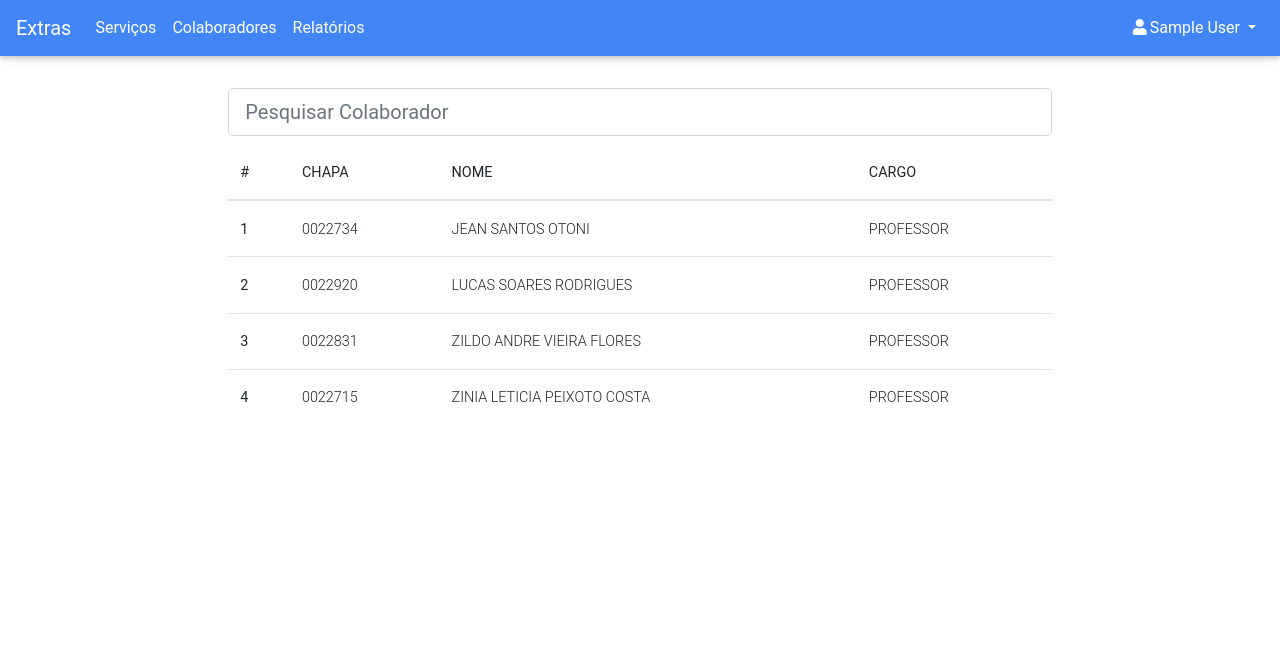
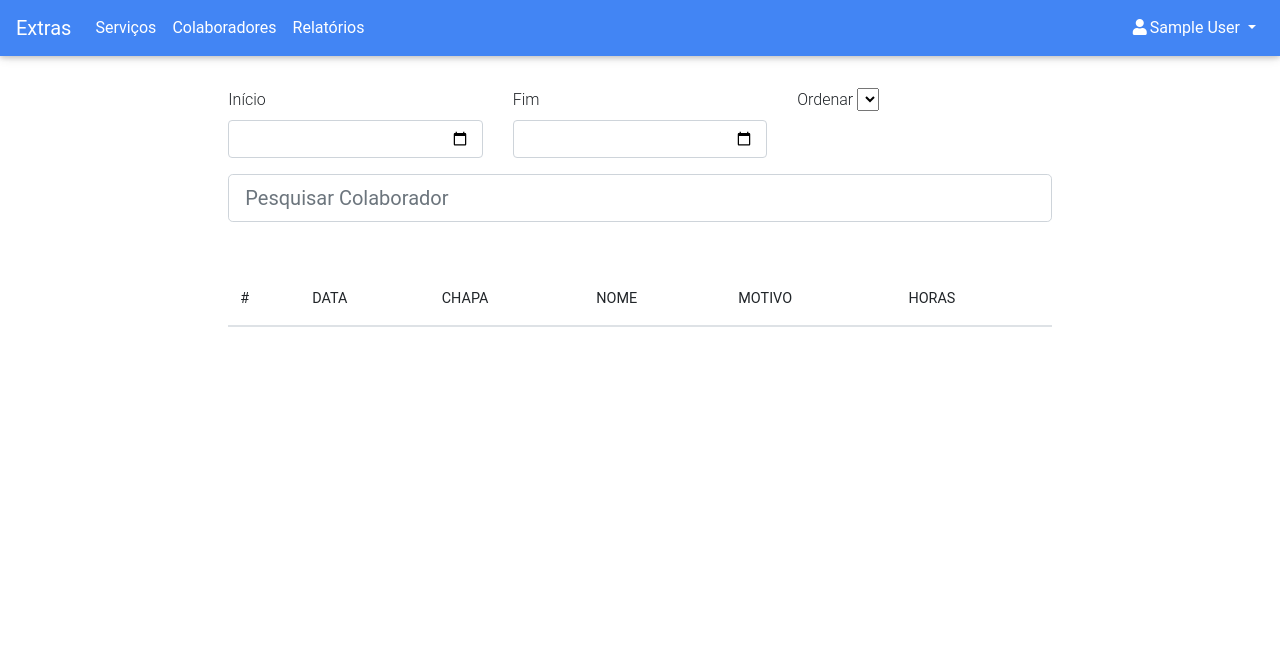
Before and after one commit to csadetec/extras, a CodeIgniter app: page /database/relatorios in a window 1280 px wide. Shown: the top 665 px of the page. Run offline with CodeIgniter, Linux system fonts and the light colour scheme; the visitor is signed in with stand-in values (Sample User, id 1); data comes from the database, SQL or seed files in the repository; lists and menus that the app fills with data are empty; some libraries are stand-ins or nearby versions.

Commit message:
filtro para fazer relatorio

```diff
--- a/application/controllers/Relatorios.php
+++ b/application/controllers/Relatorios.php
@@ -28,6 +28,14 @@
 		echo json_encode($data);
 	}
 
+
+	public function filter($inicio = '2019-01-01', $fim = '2100-01-01', $order = null)
+	{
+
+		$colaboradores = $this->relatorios_model->filter($inicio, $fim, $order);
+		$data['colaboradores'] = $colaboradores;
+		echo json_encode($data);
+	}
 }
 
 /* End of file Relatorios.php */
--- a/application/models/Relatorios_model.php
+++ b/application/models/Relatorios_model.php
@@ -14,6 +14,24 @@
 		$this->db->join('colaboradores as c', 'sc.chapa = c.chapa');
 		$this->db->join('motivos as m', 'm.id_motivo = sc.id_motivo');
 		$this->db->order_by('c.nome_colaborador', 'asc');
+		return $this->db->get()->result();
+	}
+
+	public function filter($inicio, $fim, $order)
+	{
+
+		$this->db->select('sc.chapa, c.nome_colaborador, sc.horas_inicio, sc.horas_fim, '
+			.'sc.id_motivo, sc.diferenca, sc.id_servico, date_format(sc.data, "%d/%m/%Y") as data, '
+			.'m.nome_motivo'
+		);
+		$this->db->from('servicos_colaboradores as sc');
+		$this->db->join('colaboradores as c', 'sc.chapa = c.chapa');
+		$this->db->join('motivos as m', 'm.id_motivo = sc.id_motivo');
+
+		$this->db->from('servicos_colaboradores');
+		$this->db->where('sc.data between "'.$inicio.'" and "'.$fim.'"');
+		$this->db->order_by('c.nome_colaborador', 'asc');
+
 		return $this->db->get()->result();
 	}
 
--- a/application/models/Servicos_colaboradores_model.php
+++ b/application/models/Servicos_colaboradores_model.php
@@ -86,6 +86,12 @@
 		return $this->db->delete('servicos_colaboradores');
 	}
 
+	public function delete_by_id_servico($id_servico)
+	{
+		$this->db->where('id_servico', $id_servico);
+		return $this->db->delete('servicos_colaboradores');
+
+	}
 
 
 }
--- a/application/views/index.php
+++ b/application/views/index.php
@@ -11,7 +11,7 @@
   <link href="https://cdnjs.cloudflare.com/ajax/libs/twitter-bootstrap/4.3.1/css/bootstrap.min.css" rel="stylesheet">
   <!-- Material Design Bootstrap -->
   <link href="https://cdnjs.cloudflare.com/ajax/libs/mdbootstrap/4.8.2/css/mdb.min.css" rel="stylesheet">
-  <link  href="<?php echo base_url('assets/css/style.css?20191014') ?>" rel="stylesheet">
+  <link  href="<?php echo base_url('assets/css/style.css?20191014a') ?>" rel="stylesheet">
   <title><?php echo isset($title) ?$title:'Serviços Extras' ?></title>
 </head>
 <body>
@@ -54,8 +54,8 @@
   <script src="<?php echo base_url('assets/js/script.js?1715')?>"></script>
   <script src="<?php echo base_url('assets/js/usuarios.js?1110a') ?>"></script>
   <script src="<?php echo base_url('assets/js/colaboradores.js?20191004a') ?>"></script>
-  <script src="<?php echo base_url('assets/js/servicos_colaboradores.js?1210') ?>"></script>
-  <script src="<?php echo base_url('assets/js/servicos.js?20191014a') ?>"></script>
+  <script src="<?php echo base_url('assets/js/servicos_colaboradores.js?20191014') ?>"></script>
+  <script src="<?php echo base_url('assets/js/servicos.js?20191014ab') ?>"></script>
   <script src="<?php echo base_url('assets/js/relatorios.js?1110') ?>"></script>
   <script src="<?php echo base_url('assets/js/modals.js') ?>"></script>
   <script src="<?php echo base_url('assets/js/horas.js?20') ?>"></script>
--- a/application/views/relatorios/relatorios_listar.php
+++ b/application/views/relatorios/relatorios_listar.php
@@ -1,29 +1,48 @@
-<div class="row justify-content-center pt-list" >
+<div class="row justify-content-center pt-list mb-3">
     <div class="col-md-8">
-      <input class="form-control form-control-lg mb-2" type="search" placeholder="Pesquisar Colaborador" aria-label="Pesquisar Colaborador" id="myInput" data-list="list-group">
+        <div class="row">
+            <div class="col-md-4">
+                <label for="inicio">Início</label>
+                <input type="date" class="form-control">
+            </div>
+            <div class="col-md-4">
+                <label for="inicio">Fim</label>
+                <input type="date" class="form-control">
+            </div>
+            <div class="col-md-4">
+                <label for="inicio">Ordenar</label>
+                <select name="" id="ordenar">
+                    <option value=""></option>
+                </select>
+            </div>
+        </div>
+    </div>
+</div>
+
+<div class="row justify-content-center mb-5">
+
+    <div class="col-md-8">
+      <input class="form-control form-control-lg" type="search" placeholder="Pesquisar Colaborador" aria-label="Pesquisar Colaborador" id="myInput" data-list="list-group">
     </div>
 </div>
 
 <div class="row justify-content-center">
+
     <div class="col-md-8">
         <table class="table">
             <thead>
                 <tr>
                     <th scope="col">#</th>
+                    <th scope="col">DATA</th>
                     <th scope="col">CHAPA</th>
                     <th scope="col">NOME</th>
-                    <th scope="col">CARGO</th>
+                    <th scope="col">MOTIVO</th>
+                    <th scope="col">HORAS</th>
+
                 </tr>
             </thead>
             <tbody id="lista_relatorios" class="cursor-pointer">
-                <?php foreach($colaboradores as $key=>$r): ?>
-                <tr>
-                    <th scope="row"><?php echo ++$key ?></th>
-                    <td><?php echo $r->chapa ?></td>
-                    <td><?php echo $r->nome_colaborador ?></td>
-                    <td><?php echo $r->cargo ?></td>
-                </tr>
-                <?php endforeach; ?>
+
             </tbody>
         </table>
     </div>
--- a/application/views/servicos/alert_danger.php
+++ b/application/views/servicos/alert_danger.php
@@ -1,7 +1,7 @@
 <!-- Central Modal Medium Danger -->
 <div class="modal fade" id="centralModalDanger" tabindex="-1" role="dialog" aria-labelledby="myModalLabel"
   aria-hidden="true">
-  <div class="modal-dialog modal-notify modal-danger" role="document">
+  <div class="modal-dialog modal-notify modal-danger mt-10" role="document">
     <!--Content-->
     <div class="modal-content">
       <!--Header-->
@@ -26,6 +26,7 @@
       <!--Footer-->
       <div class="modal-footer justify-content-center">
         <button  class="btn btn-danger" id="btn_excluir_sc_confirma">Excluir</a>
+        <button  class="btn btn-danger" id="btn_excluir_servico_confirma">Excluir Serviço</a>
         <button type="button" class="btn btn-outline-danger waves-effect" data-dismiss="modal">Cancelar</button>
       </div>
     </div>
--- a/application/views/servicos/servicos_form.php
+++ b/application/views/servicos/servicos_form.php
@@ -3,7 +3,8 @@
     <h3 class="modal-title"><?php echo $title ?></h3>
   </div>
   <div class="col-md-6 ">
-    <a href="<?php echo base_url('servicos/cadastrar') ?>" class="btn btn-primary float-right">CADASTRAR OUTRO SERVIÇO</a>
+    <button id="btn_excluir_servico" class="btn btn-danger float-right">Excluir Serviço</button>
+    <a href="<?php echo base_url('servicos/cadastrar') ?>" class="btn btn-primary float-right">Cadastrar outro Serviço</a>
   </div>
 </div>
 <div class="row" id="alert_servico"></div>
--- a/application/views/servicos/servicos_listar.php
+++ b/application/views/servicos/servicos_listar.php
@@ -13,7 +13,7 @@
     <table class="table">
       <thead>
         <tr>
-          <th scope="col">N°</th>
+          <th scope="col">#</th>
           <th scope="col">DATA</th>
           <th scope="col">INÍCIO</th>
           <th scope="col">FIM</th>
@@ -24,7 +24,7 @@
 
         <?php foreach($servicos as $r): ?>
         <tr>
-          <th scope="row"><?php echo $r->id_servico ?></th>
+          <th scope="row"><?php echo 's'.$r->id_servico ?></th>
           <td class="d-none"><?php echo $r->id_servico ?></td>
           <td><?php echo $r->data ?></td>
           <td><?php echo $r->horas_inicio ?></td>
--- a/application/views/servicos/servicos_opcoes.php
+++ b/application/views/servicos/servicos_opcoes.php
@@ -1,6 +1,6 @@
 <div class="modal fade" id="servicos_opcoes" tabindex="-1" role="dialog" aria-labelledby="exampleModalLabel"
   aria-hidden="true">
-  <div class="modal-dialog modal-center" role="document">
+  <div class="modal-dialog mt-15" role="document">
     <div class="modal-content">
       <div class="modal-header">
         <h5 class="modal-title" id="">Serviço</h5>
--- a/assets/css/style.css
+++ b/assets/css/style.css
@@ -4,10 +4,13 @@
     font-weight: 400;
 }
 
-.modal-center{
+.mt-15{
     margin-top:15%;
+
 }
-
+.mt-10{
+    margin-top:10%;
+}
 .navbar-brand{
     font-weight: 400;
 }
--- a/assets/js/servicos.js
+++ b/assets/js/servicos.js
@@ -138,6 +138,40 @@
         })
     })
 
+
+    $('#btn_excluir_servico').click(function(){
+        logged()
+		var id_servico = $('#id_servico').val()
+        var text = `<div><strong>Deseja Excluir o Serviço N° ${id_servico}</strong></div>`
+
+		$('#alert_conteudo_danger').empty()
+		$('#alert_conteudo_danger').prepend(text)
+		$('#btn_excluir_sc_confirma').addClass('d-none')
+		$('#btn_excluir_servico_confirma').removeClass('d-none')
+		$('#centralModalDanger').modal('show')
+
+    })
+
+	$('#btn_excluir_servico_confirma').click(function(){
+        logged()
+        var id_servico = $('#id_servico').val()
+        var url = `${site}servicos/excluir/${id_servico}`
+        $.get(
+            url,
+            function(data)
+            {
+                data = JSON.parse(data)
+                msg = data.msg
+                if(msg == 'deletado'){
+                    location.reload()
+                }else{
+                    alert(msg)
+                }
+            }
+
+        )
+    })
+
     function logged()
     {
         $.get(
--- a/assets/js/servicos_colaboradores.js
+++ b/assets/js/servicos_colaboradores.js
@@ -183,6 +183,8 @@
         var nome = $('#sc_nome').text()
         var cargo = $('#sc_cargo').text()
         var url = `${site}servicos_colaboradores/excluir/${id_sc}`
+        $('#btn_excluir_sc_confirma').removeClass('d-none')
+		$('#btn_excluir_servico_confirma').addClass('d-none')
         var text = ``
         +`<div><strong>Deseja Excluir do Serviço Extra</strong></div>`
         +`${cargo}<br>`
```
Also changed, not shown: application/controllers/Servicos.php (+21 -0 lines), application/models/Servicos_model.php (+8 -0 lines), application/views/relatorios/relatorios_listar copy.php (added, +33 -0 lines).
